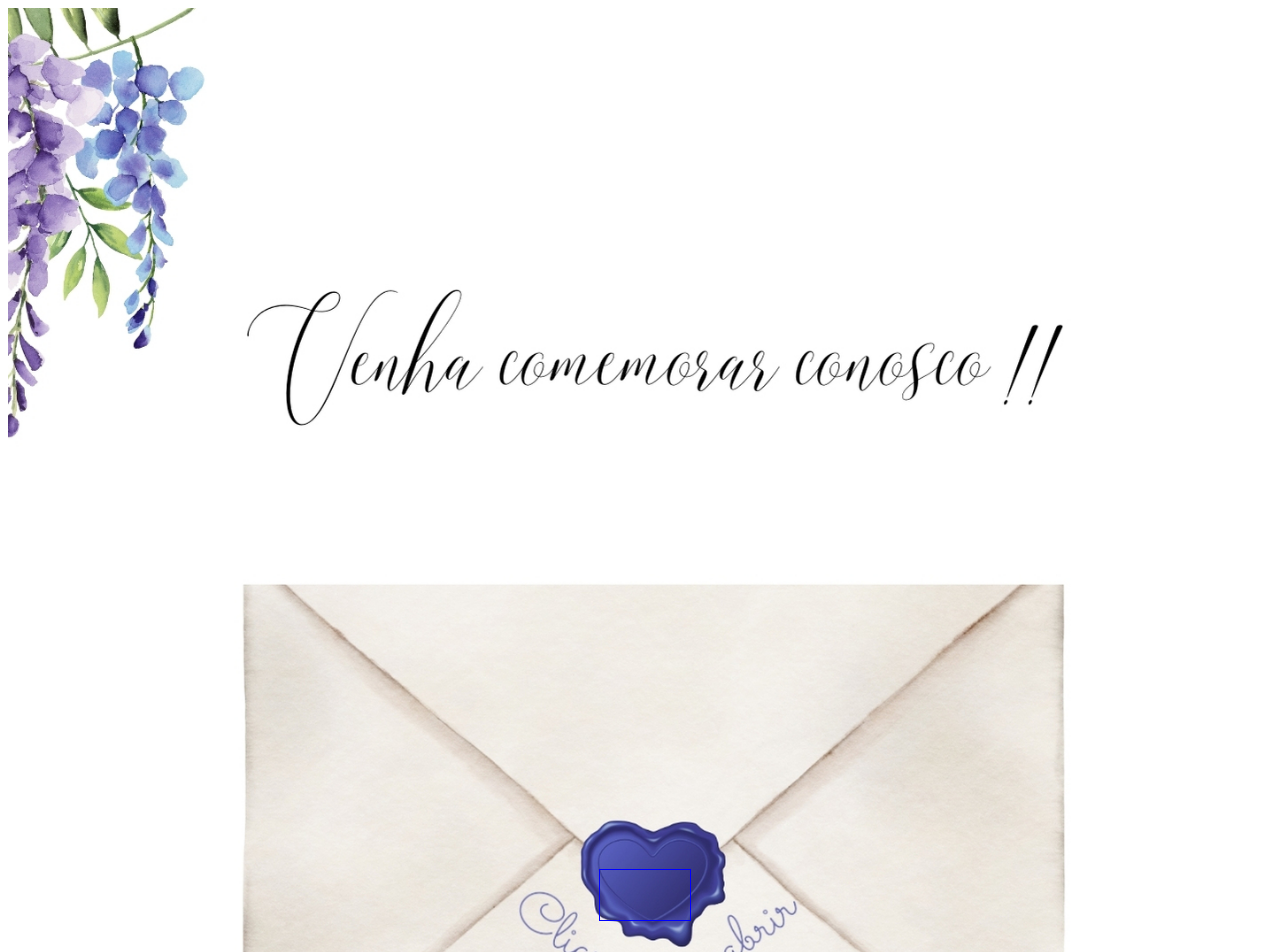
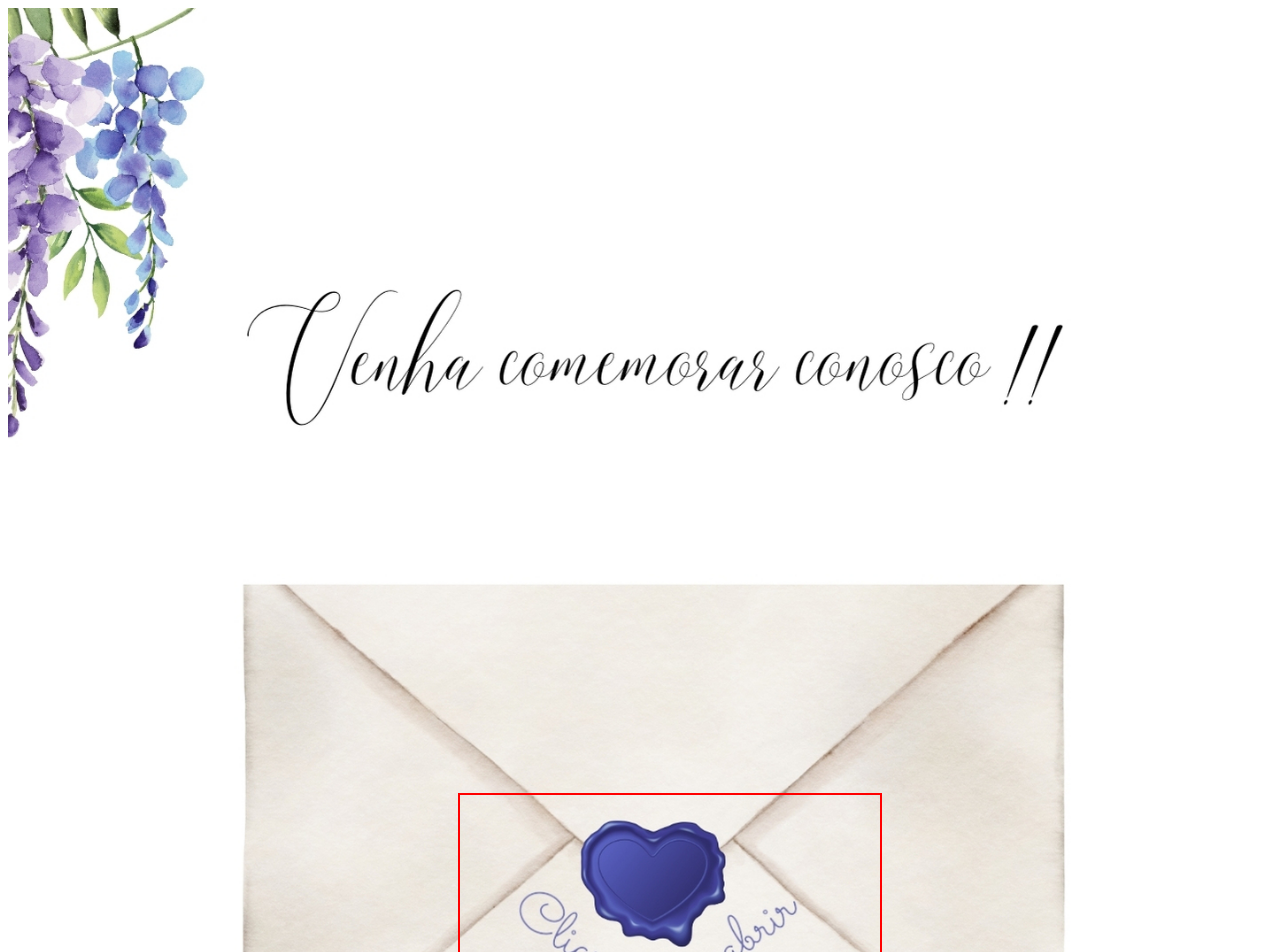
Before and after one commit to pietrodessotti/invite-carol-pietro, a React (Vite) app: page / in a window 1280 px wide. Shown: the top 952 px of the page. Built offline with nearby package versions, Linux system fonts and the light colour scheme.

Commit message:
added image three, update styles and adjusted buttons

```diff
--- a/src/App.tsx
+++ b/src/App.tsx
@@ -1,23 +1,42 @@
-import { useState } from 'react';
-import { PageOne, PageOneContainer, PageOneContent, PageTwo } from './styles';
-import pageOne from '/invite-page1.jpg';
-import pageTwo from '/invite-page2.jpg';
+import { useState, useRef, useEffect } from "react";
+import * as S from "./styles";
+import pageOne from "/invite-page1.jpg";
+import pageTwo from "/invite-page2.jpg";
+import pageThree from "/invite-page3.jpg";
 
 function App() {
   const [viewPage, setViewPage] = useState(1);
+  const pageTwoRef = useRef<HTMLImageElement>(null);
+
+  useEffect(() => {
+    if (viewPage === 2 && pageTwoRef.current) {
+      pageTwoRef.current.scrollIntoView({ behavior: "smooth" });
+    }
+  }, [viewPage]);
+
+  function scrollToPageTwo() {
+    setViewPage(2);
+  }
 
   return (
     <>
-    <PageOneContainer>
-      <PageOne src={pageOne} />
-      <PageOneContent onClick={() => setViewPage(2)}/>
-    </PageOneContainer>
+      <S.PageContainer>
+        <S.PageImage src={pageOne} />
+        <S.ButtonInImage onClick={scrollToPageTwo} />
+      </S.PageContainer>
 
-    {viewPage === 2 && (
-      <PageTwo src={pageTwo} />
-    )}
+      {viewPage === 2 && (
+        <>
+          <S.PageImage ref={pageTwoRef} src={pageTwo} />
+
+          <S.PageContainer>
+            <S.PageImage src={pageThree} />
+            <S.ButtonInImage isConfirmation onClick={scrollToPageTwo} />
+          </S.PageContainer>
+        </>
+      )}
     </>
-  )
+  );
 }
 
-export default App
+export default App;
--- a/src/styles.tsx
+++ b/src/styles.tsx
@@ -1,28 +1,33 @@
 import styled from "styled-components";
 
-export const PageOneContainer = styled.div`
+export const PageContainer = styled.div`
     position: relative;
 `;
 
-export const PageOne = styled.img`
+export const PageImage = styled.img`
     width: 100%;
     height: 100%;
 `;
 
-export const PageTwo = styled.img`
-    width: 100%;
-    height: 100%;
-`;
-
-export const PageOneContent = styled.div`
+export const ButtonInImage = styled.div<{isConfirmation?: boolean}>`
     position: absolute;
     top: 50%;
     left: 50%;
     transform: translate(-50%, -50%);
 
-    border: 1px solid blue;
-    width: 90px;
-    height: 50px;
+    border: 2px solid red;
+
+    width: ${({ isConfirmation }) => isConfirmation ? '200px' : '90px'};
+    height: ${({ isConfirmation }) => isConfirmation ? '130px' : '50px'};
     margin-left: 5px;
-    margin-top: 0px;
+    margin-top: ${({ isConfirmation }) => isConfirmation ? '80px' : '0px'};
+
+    z-index: 2;
+
+    @media (min-width: 768px) {
+        width: ${({ isConfirmation }) => isConfirmation ? '700px' : '420px'};
+        height: ${({ isConfirmation }) => isConfirmation ? '500px' : '220px'};
+        margin-left: 30px;
+        margin-top: ${({ isConfirmation }) => isConfirmation ? '350px' : '10px'};
+    }
 `;
```
Also changed, not shown: public/invite-page2.jpg, public/invite-page3.jpg (added).
